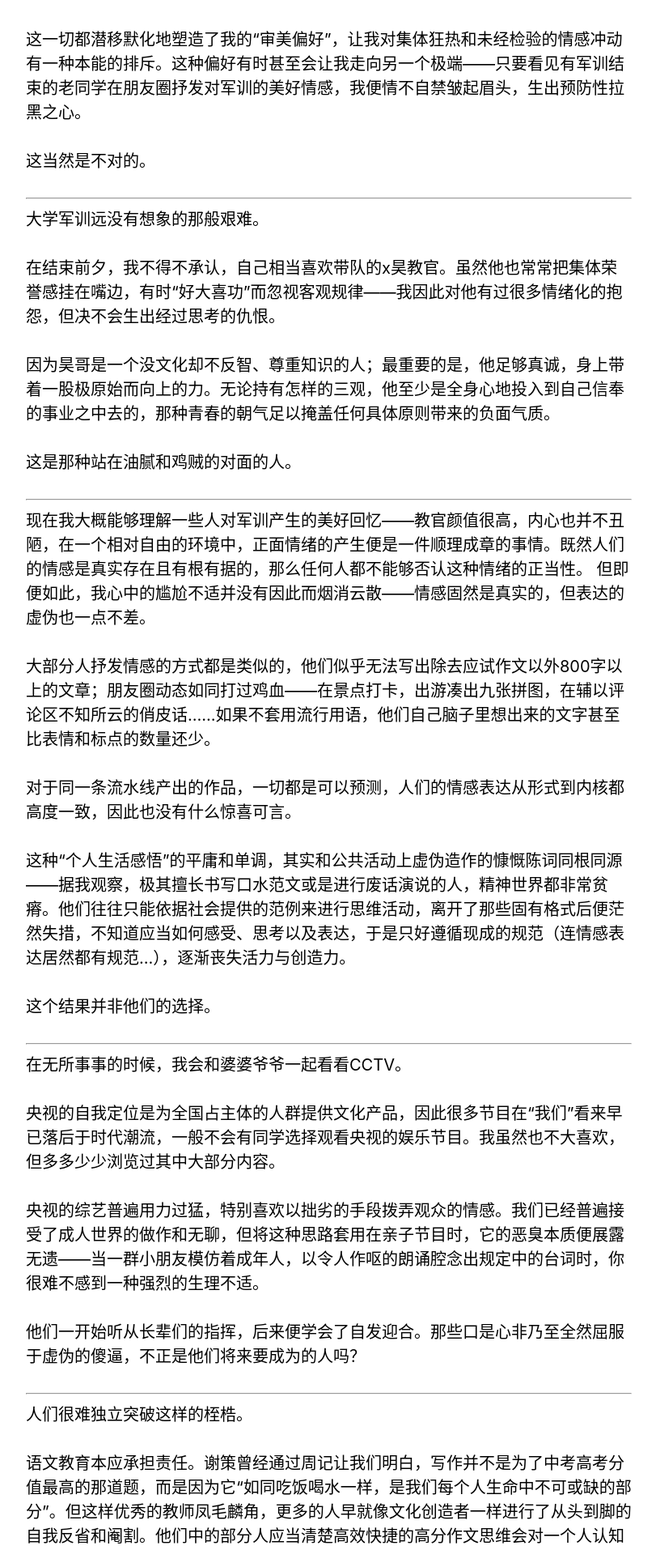
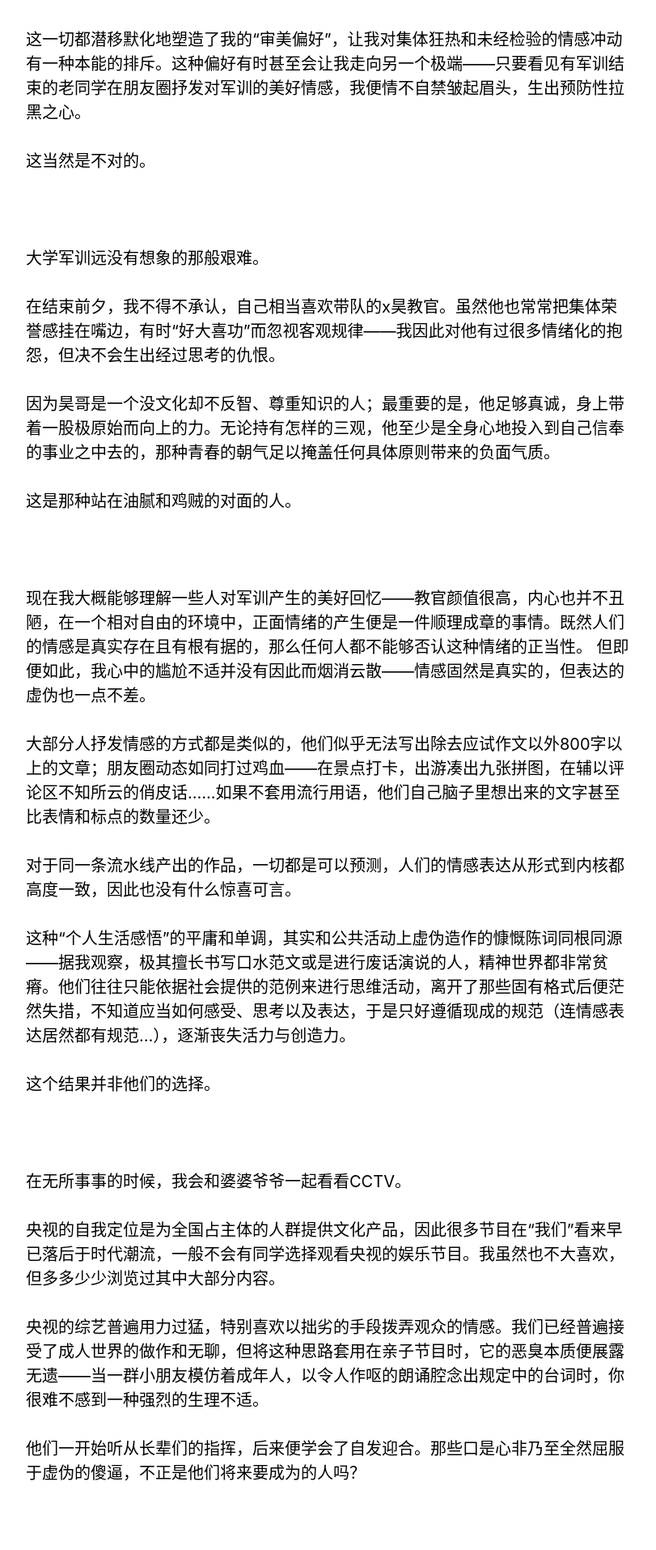
Before and after one commit to emperor110/emperor110.github.io, a Jekyll site: the page built from _posts/2019-10-04-my-second-article.md, in a window 1280 px wide. Shown: the part 1280-3194 px from the top of the page at 81% size, without its empty margins (351-1162 px from the left). Built offline with Jekyll 4.4.1, drawn with Linux system fonts in a browser that asks for light colours; nearby versions of some CDN libraries.

Commit message:
Update 2019-10-04-my-second-article.md

```diff
--- a/_posts/2019-10-04-my-second-article.md
+++ b/_posts/2019-10-04-my-second-article.md
@@ -19,8 +19,7 @@ categories:
 
    这当然是不对的。
 
- ---
-
+&nbsp;
 
    大学军训远没有想象的那般艰难。
 
@@ -30,7 +29,7 @@ categories:
 
    这是那种站在油腻和鸡贼的对面的人。
 
-   ---
+&nbsp;
 
    现在我大概能够理解一些人对军训产生的美好回忆——教官颜值很高，内心也并不丑陋，在一个相对自由的环境中，正面情绪的产生便是一件顺理成章的事情。既然人们的情感是真实存在且有根有据的，那么任何人都不能够否认这种情绪的正当性。
    但即便如此，我心中的尴尬不适并没有因此而烟消云散——情感固然是真实的，但表达的虚伪也一点不差。
@@ -43,7 +42,7 @@ categories:
 
    这个结果并非他们的选择。
 
----
+&nbsp;
 
    在无所事事的时候，我会和婆婆爷爷一起看看CCTV。
 
@@ -53,7 +52,7 @@ categories:
 
    他们一开始听从长辈们的指挥，后来便学会了自发迎合。那些口是心非乃至全然屈服于虚伪的傻逼，不正是他们将来要成为的人吗？
 
-   ---
+&nbsp;
 
    人们很难独立突破这样的桎梏。
 
@@ -61,13 +60,15 @@ categories:
 
    对某种艺术形式的探索同样可以起到类似的作用。但我国大众文化畸形发展，无论是流行音乐还是影视艺术，都难以担此重任。在良好的文化环境尚未确立的情况下，人们被动接受的爆款产品往往难以摆脱庸俗和虚伪的毛病；与此同时，在一个考虑“吃饱饭”问题的阶段，我们不大可能将文化需求上升到美食鉴赏的高度。事实上，能够被大众接触到的优秀文化少之又少，以至于我们难以在实践筛选中形成一套较为完善的审美标准——那些为《烈火英雄》的表达方式而鼓掌欢呼的行为，其实并非能力问题而是经验问题。
 
+&nbsp;
+
    刷机成功是极其罕见的幸运，那极小部分幸存者理应明白，他们每个人的经历都是独一无二且不可复制的，几乎不可能也不应当通过总结推广自身的经验来影响周围的人——那是另一种傲慢和控制。
 
    在罗曼·罗兰笔下，克利斯朵夫在批判德国虚伪艺术的过程中，逐渐走到了整座小城人民的对立面。他并非圣人，任何斗争者都可以从克利斯朵夫身上看见自身的影子，并因此感到宽慰。
 
    我们当然不必做一个永远与外界抗争的人，（谢策说他30来岁之后就接受自己无法改变他人的事实了）但身处一个缺乏真诚的环境，至少我们不应该拥抱虚伪。
 
----
+&nbsp;
 
    在我还在读小学的时候，父母曾经带我去过一个“提升记忆力”课程的宣讲。在那个昏暗的影厅里，伴随着《菊次郎的夏天》，我被主持人挑选成为当场展示“传销神迹”的演员之一。
 
```
